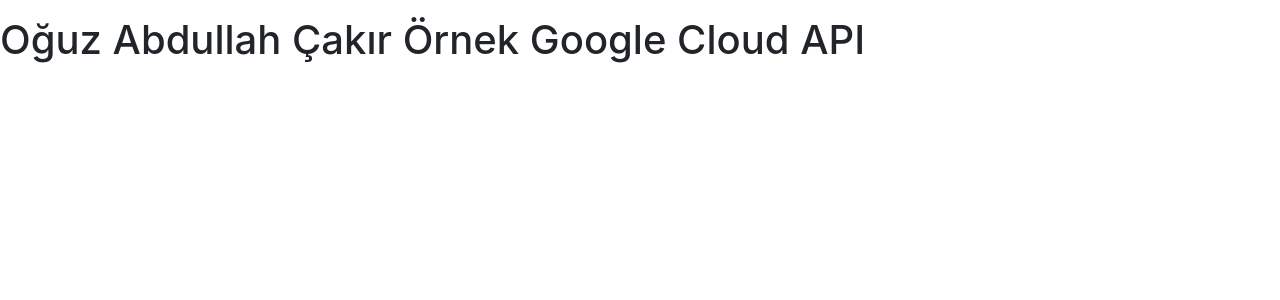
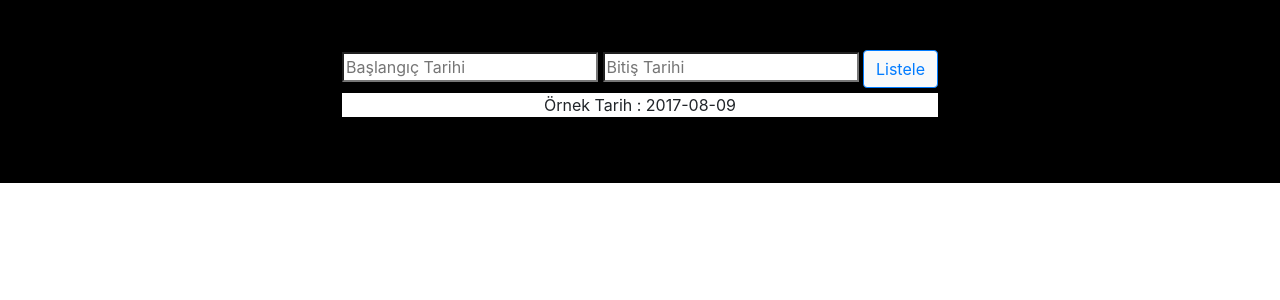
Before and after one commit to 0quz/flask_list, a Flask app: page / in a window 1280 px wide. Shown: the top 300 px of the page. Run offline with Flask 2, Linux system fonts and the light colour scheme; some libraries are stand-ins or nearby versions.

Commit message:
list.html'den arama bölümü çıkartılıp, anasayfaya eklendi. Bazı durumlar düzeltildi.

```diff
--- a/main.py
+++ b/main.py
@@ -1,4 +1,4 @@
-from flask import Flask, render_template, url_for, request
+from flask import Flask, render_template, request
 import requests
 
 app = Flask(__name__)
@@ -6,7 +6,7 @@ app = Flask(__name__)
 
 @app.route('/')
 def index():
-    return render_template('oguzabdullahcakir.html')
+    return render_template('home.html')
 
 
 @app.route('/list', methods=['POST', 'GET'])
@@ -15,8 +15,9 @@ def list():
     if request.args.get('s') and request.args.get('f'):
         startdate = request.args.get('s')
         finishdate = request.args.get('f')
-        url = "http://staging1.alo-tech.com/api/?function=reportsCDRLogs&startdate={}%2012:00:00&finishdate={}%2013:00:00&app_token=ag9zfnRlbGVmb25pLXRlc3RyHwsSElRlbmFudEFwcGxpY2F0aW9ucxiAgICw46OcCQyiARVzdGFnaW5nMS5hbG8tdGVjaC5jb20"\
-            .format(startdate, finishdate)
+        App_token = "app_token=ag9zfnRlbGVmb25pLXRlc3RyHwsSElRlbmFudEFwcGxpY2F0aW9ucxiAgICw46OcCQyiARVzdGFnaW5nMS5hbG8tdGVjaC5jb20"
+        url = "http://staging1.alo-tech.com/api/?function=reportsCDRLogs&startdate={}%2012:00:00&finishdate={}%2013:00:00&{}"\
+            .format(startdate, finishdate, App_token)
         r = requests.get(url)
         data = r.json()
 
--- a/templates/base.html
+++ b/templates/base.html
@@ -4,7 +4,7 @@
 <head>
     <meta charset="UTF-8">
     <meta name="viewport" content="width=device-width, initial-scale=1">
-    <title>{% block title %} List {% endblock %}</title>
+    <title>{% block title %}  {% endblock %}</title>
     <link rel="stylesheet" href="{{ url_for('static', filename='css/bootstrap.min.css') }}">
     {% block head %} {% endblock %}
 </head>
--- /dev/null
+++ b/templates/home.html
@@ -0,0 +1,20 @@
+{% extends 'base.html' %}
+
+{% block title %} oguzabdullahcakir {% endblock %}
+
+{% block head %}
+
+{% endblock %}
+
+{% block body %}
+
+<div class="d-flex justify-content-center" style="background-color: black; padding: 50px;">
+<form class="form" action="http://127.0.0.1:5000/list" method="get">
+    <input class="form-style" type="search" placeholder="Başlangıç Tarihi" aria-label="Search" name="s">
+    <input class="form-style" type="search" placeholder="Bitiş Tarihi" aria-label="Search" name="f">
+    <button class="btn btn-outline-primary btn-light" type="submit">Listele</button>
+    <p class="d-flex justify-content-center" style="background-color: white; margin-top: 5px;">Örnek Tarih : 2017-08-09</p>
+</form>
+</div>
+
+{% endblock %}
--- a/templates/oguzabdullahcakir.html
+++ /dev/null
@@ -1,11 +0,0 @@
-{% extends 'base.html' %}
-
-{% block head %}
-
-{% endblock %}
-
-{% block body %}
-
-<p> <h1>Oğuz Abdullah Çakır Örnek Google Cloud API </h1> </p>
-
-{% endblock %}
```
Also changed, not shown: templates/list.html (+0 -8 lines), 1 other file.
